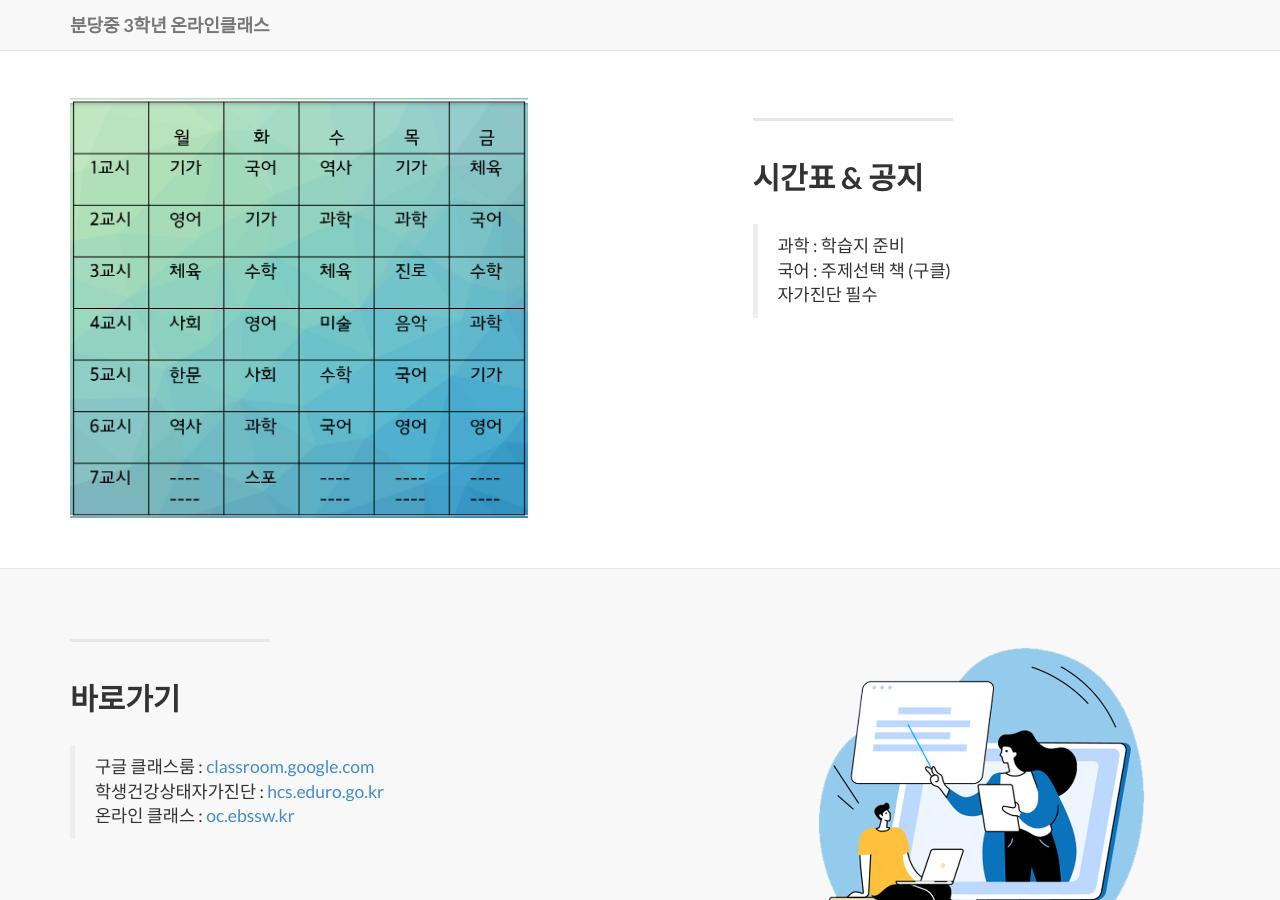
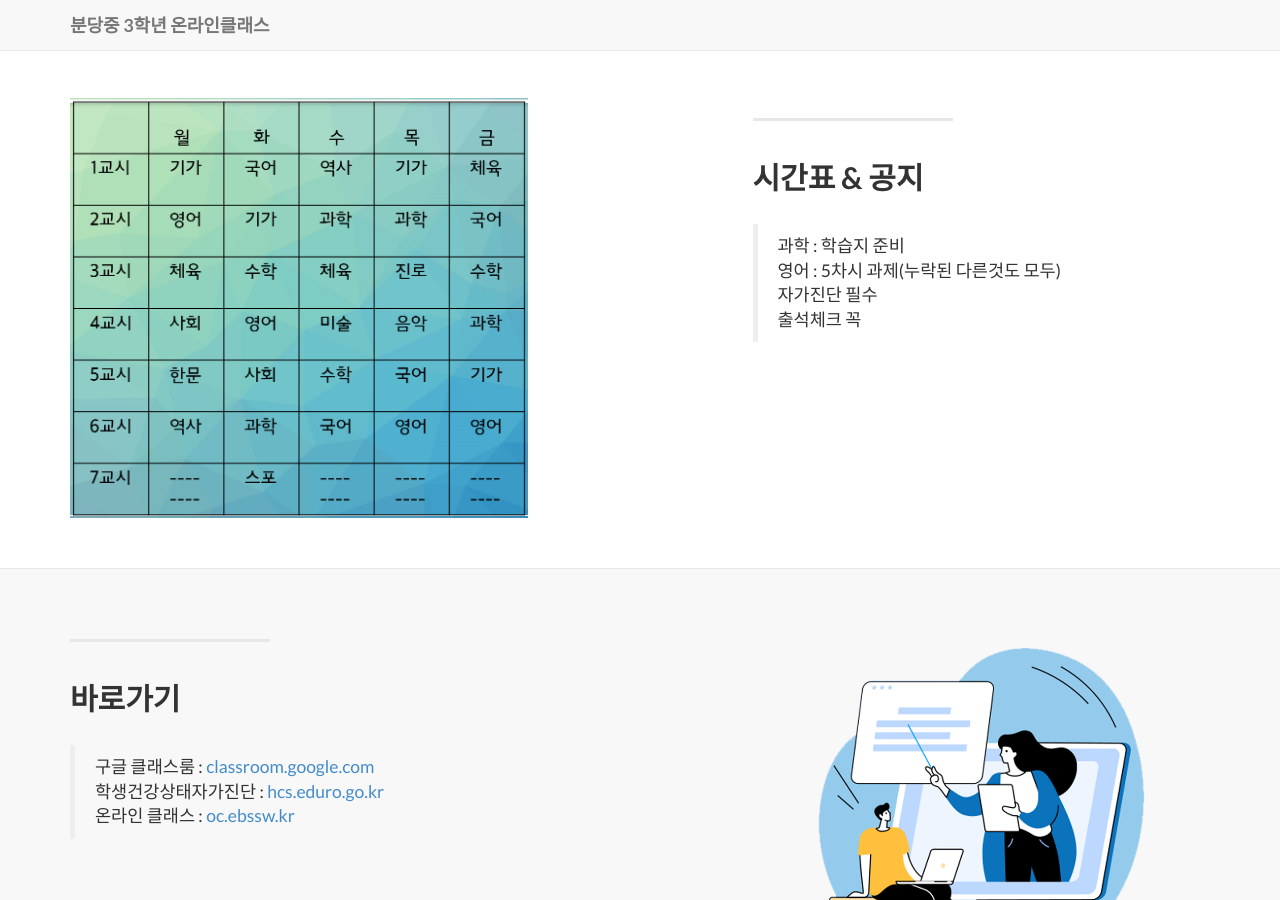
Before and after one commit to maemie0911/3-4, a Jekyll site: the page built from index.html, in a window 1280 px wide and 900 px high, scrolled down 717 px. Built offline with Jekyll 4.4.1, drawn with Linux system fonts in a browser that asks for light colours; nearby versions of some CDN libraries; library files that are not in the unit come from our copies.

Commit message:
Update 2014-09-21-services-1.markdown

```diff
--- a/_posts/2014-09-21-services-1.markdown
+++ b/_posts/2014-09-21-services-1.markdown
@@ -6,5 +6,6 @@ title: 시간표 & 공지
 description: |
 ---
 > 과학 : 학습지 준비
-> 국어 : 주제선택 책 (구클)
+> 영어 : 5차시 과제(누락된 다른것도 모두)
 > 자가진단 필수
+> 출석체크 꼭
```
